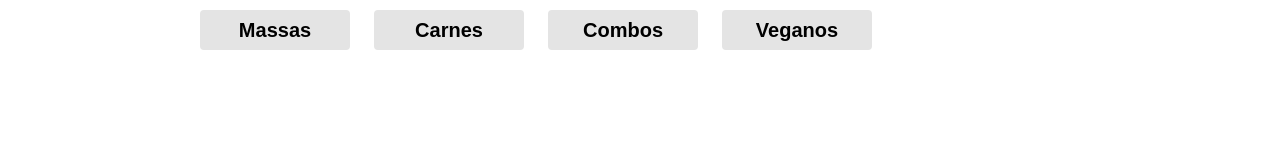
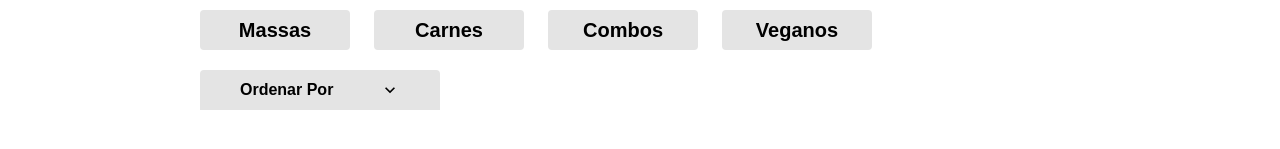
Before and after one commit to Matheus1415/Cardapio-online, a React (Create React App) app: page /cardapio in a window 1280 px wide. Shown: the part 587-736 px from the top of the page. Built offline with nearby package versions, Linux system fonts and the light colour scheme; a web font is replaced by a local one.

Commit message:
ordenador

```diff
--- a/public/index.html
+++ b/public/index.html
@@ -2,7 +2,7 @@
 <html lang="pt-br">
   <head>
     <meta charset="utf-8" />
-    <link rel="icon" href="%PUBLIC_URL%/favicon.ico" />
+    <link rel="icon" href="%PUBLIC_URL%/favicon.svg" />
     <meta name="viewport" content="width=device-width, initial-scale=1" />
     <meta name="theme-color" content="#000000" />
     <meta
--- /dev/null
+++ b/src/pages/Cardapio/Ordenador/Ordenador.module.scss
@@ -0,0 +1,49 @@
+@import "styles/variaveis";
+
+.ordenador {
+  align-items: center;
+  background-color: $grey;
+  border: none;
+  border-top-left-radius: 4px;
+  border-top-right-radius: 4px;
+  display: flex;
+  font-size: 1rem;
+  font-weight: bold;
+  height: 40px;
+  justify-content: space-between;
+  min-width: 240px;
+  padding: 0 40px;
+  position: relative;
+  &--ativo {
+    background-color: $blue;
+    color: white;
+  }
+  &__options {
+    display: none;
+    position: absolute;
+    left: 0;
+    flex-direction: column;
+    top: 100%;
+    width: 100%;
+    &--ativo {
+      display: flex;
+    }
+  }
+  &__option {
+    align-items: center;
+    background-color: $grey;
+    border-top: 2px solid $light-grey;
+    box-sizing: border-box;
+    color: $black;
+    display: flex;
+    height: 40px;
+    justify-content: center;
+    width: inherit;
+    &:hover,
+    &--ativo {
+      background-color: $blue;
+      cursor: pointer;
+      color: white;
+    }
+  }
+}
--- /dev/null
+++ b/src/pages/Cardapio/Ordenador/index.tsx
@@ -0,0 +1,42 @@
+import React, { useState } from "react";
+import style from "./Ordenador.module.scss";
+import opcoes from './opcao.json';
+import classNames from "classnames";
+import {MdKeyboardArrowUp, MdKeyboardArrowDown} from 'react-icons/md'
+
+interface Props {
+    ordenador:string,
+    setOrdenador:React.Dispatch<React.SetStateAction<string>>
+}
+
+export const Ordenador= ({ordenador,setOrdenador}: Props) => {
+    const [aberto, setAberto] = useState(false);
+
+    return (
+<button
+      className={classNames({
+        [style.ordenador]: true,
+        [style["ordenador--ativo"]]:aberto
+      })}
+      onClick={() => setAberto(!aberto)}
+      onBlur={() => setAberto(false)}
+    >
+      <span>{"Ordenar Por"}</span>
+      {aberto? <MdKeyboardArrowUp size={20}/>: <MdKeyboardArrowDown size={20}/>}
+        <div className={classNames({
+            [style.ordenador__options]: true,
+            [style['ordenador__options--ativo']]: aberto
+        })}>
+            {opcoes.map(opcao => (
+                <div
+                    className={style.ordenador__option}
+                    key={opcao.value}
+                    onClick={() =>setOrdenador(opcao.value)}
+                >
+                    {opcao.nome}
+                </div>
+            ))}
+        </div>
+    </button>
+    );
+};
--- /dev/null
+++ b/src/pages/Cardapio/Ordenador/opcao.json
@@ -0,0 +1,18 @@
+[
+    {
+        "nome":"",
+        "value":""
+    },
+    {
+        "nome":"Porção",
+        "value":"Porcao"
+    },
+    {
+        "nome":"Qtd. Pessoas",
+        "value":"qtd_pessoas"
+    },
+    {
+        "nome":"Preço",
+        "value":"preco"
+    }
+]
--- a/src/pages/Cardapio/index.tsx
+++ b/src/pages/Cardapio/index.tsx
@@ -3,11 +3,13 @@
 import { Buscador } from "./Buscador"
 import { useState } from "react"
 import { Filtros } from "./Filtros"
+import { Ordenador } from "./Ordenador"
 
 export const Cardapio = () =>{
     const [busca, setBuscador] = useState("");
     const [filtro, setFiltro] = useState<number | null>(null);
-
+    const [ordenador, setOrdenador] = useState("")
+    console.log(ordenador)
     return (
         <main>
             <nav className={style.menu}>
@@ -26,6 +28,7 @@
                 />
                 <div className={style.cardapio__filtros}>
                     <Filtros filtro={filtro} setFiltro={setFiltro} />
+                    <Ordenador ordenador={ordenador} setOrdenador={setOrdenador}/>
                 </div>
             </section>
         </main>
```
